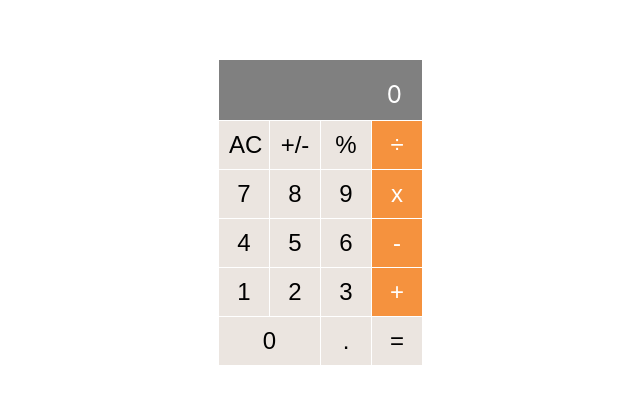
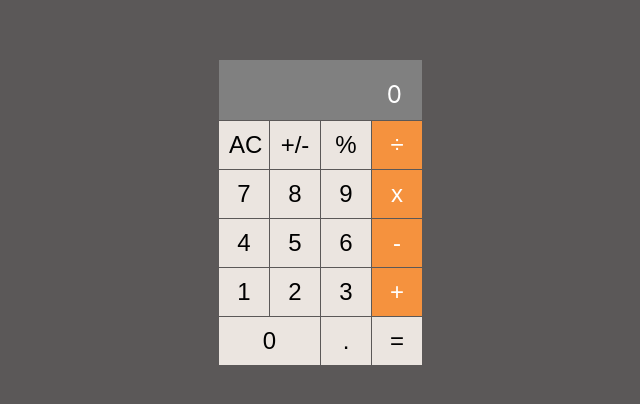
Before and after one commit to rudicarrilloypr/math-magicians, a React (Create React App) app: page / in a window 1280 px wide. Shown: the part 188-592 px from the top of the page, without its empty margins (321-961 px from the left). Built offline with nearby package versions, Linux system fonts and the light colour scheme.

Commit message:
Update app

```diff
--- a/src/App.css
+++ b/src/App.css
@@ -2,8 +2,8 @@
   display: flex;
   justify-content: center;
   align-items: center;
-  height: 100vh; /* Esto hace que el contenedor de la aplicación ocupe toda la altura de la vista */
-  background-color: #fff; /* O el color que prefieras para el fondo */
+  height: 100vh;
+  background-color: #5b5858;
 }
 
 .App-logo {
```
